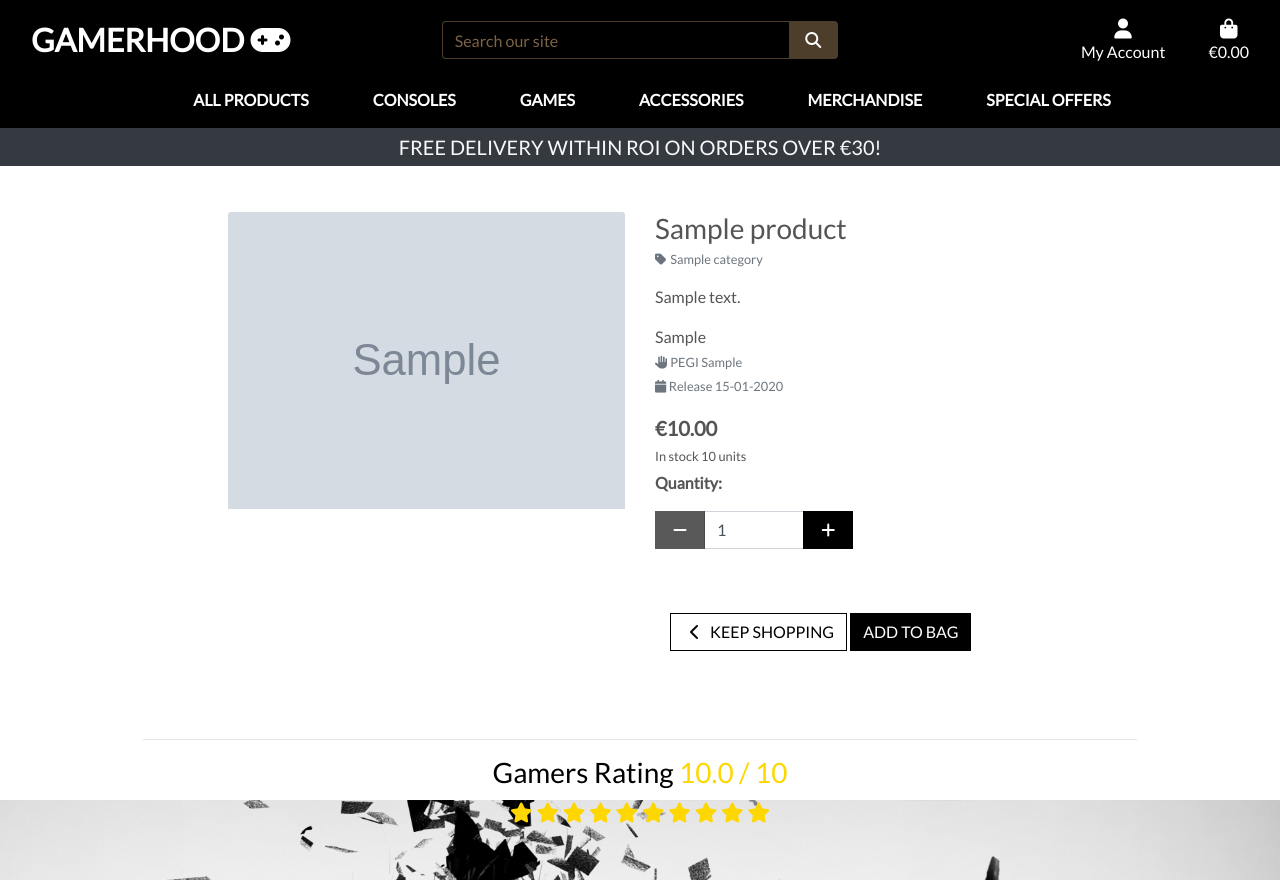
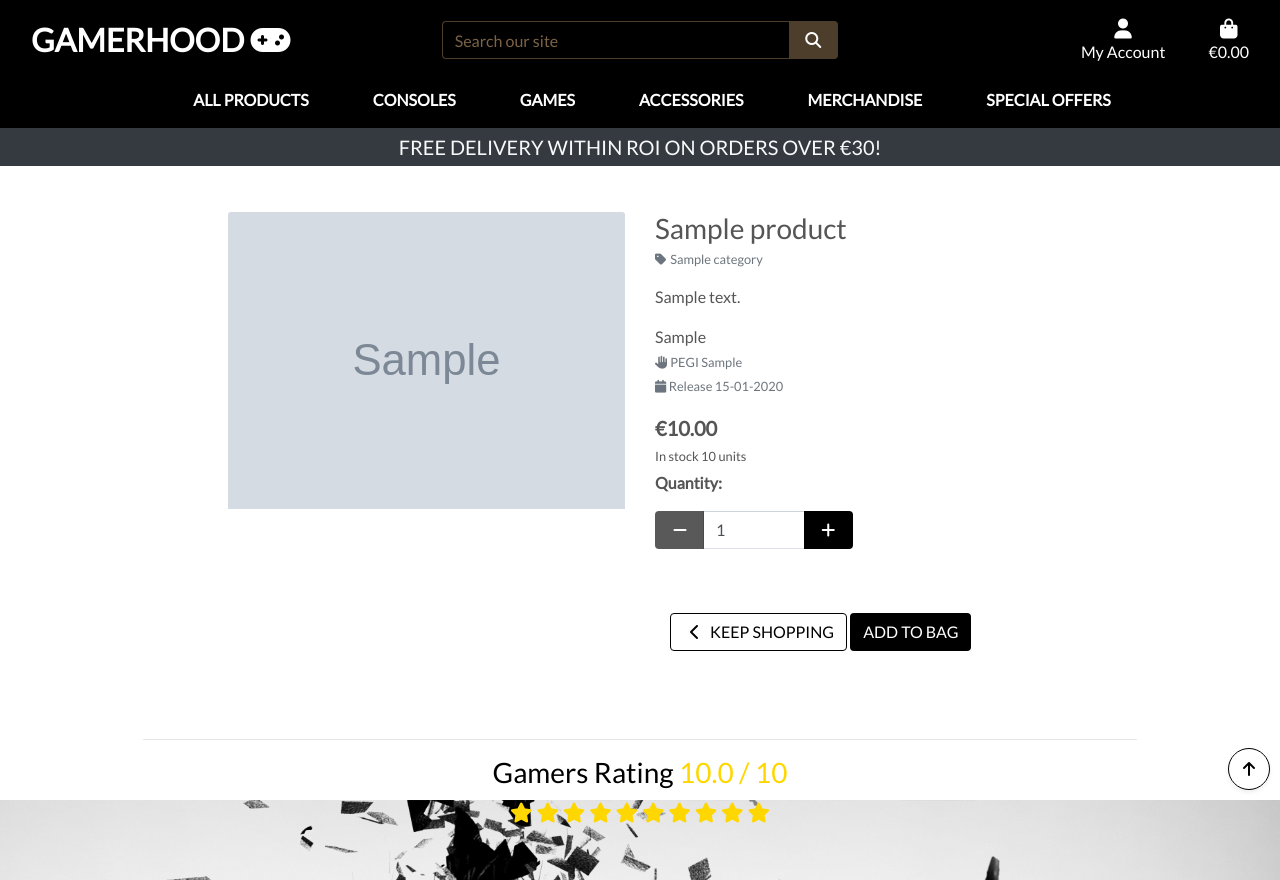
Before and after one commit to Code-Institute-Submissions/fpatrick-p5gh_JanResub, a Django app: page /products/1/ in a window 1280 px wide. Shown: the top 880 px of the page. Run offline with Django 3.2, Linux system fonts and the light colour scheme; tables that the repository leaves empty hold one stand-in row (values such as "Sample post"); grey boxes marked "Sample" are stand-in pictures; some libraries are stand-ins or nearby versions.

Commit message:
change button style to rounded on product and product details

```diff
--- a/products/templates/products/product_detail.html
+++ b/products/templates/products/product_detail.html
@@ -87,18 +87,18 @@
                                     <div class="form-group w-50">
                                         <div class="input-group input-group-{{ product.id }}">
                                             <div class="input-group-prepend">
-                                                <button class="decrement-qty btn btn-black rounded-0 decrement-qty_{{ product.id }}"
+                                                <button class="decrement-qty btn btn-black border-right-0 rounded-left decrement-qty_{{ product.id }}"
                                                     data-item_id="{{ product.id }}">
                                                     <span class="icon">
                                                         <i class="fas fa-minus"></i>
                                                     </span>
                                                 </button>
                                             </div>
-                                            <input class="form-control qty_input id_qty_{{ product.id }}" type="number"
+                                            <input class="form-control qty_input id_qty_{{ product.id }} border-bottom" type="number"
                                                 name="quantity" value="1" min="1" max="99"
                                                 data-item_id="{{ product.id }}">
                                             <div class="input-group-append">
-                                                <button class="increment-qty btn btn-black rounded-0 increment-qty_{{ product.id }}"
+                                                <button class="increment-qty btn btn-black rounded-right border-left-0 increment-qty_{{ product.id }}"
                                                     data-item_id="{{ product.id }}">
                                                     <span class="icon">
                                                         <i class="fas fa-plus"></i>
@@ -108,20 +108,20 @@
                                         </div>
                                     </div>
                                     <div class="col{% if s %}-12 mt-2{% endif %}">
-                                        <a href="{% url 'products' %}" class="btn btn-outline-black rounded-0 mt-5">
+                                        <a href="{% url 'products' %}" class="btn btn-outline-black rounded mt-5">
                                             <span class="icon">
                                                 <i class="fas fa-chevron-left"></i>
                                             </span>
                                             <span class="text-uppercase">Keep Shopping</span>
                                         </a>
-                                        <input type="submit" class="btn btn-black rounded-0 text-uppercase mt-5" value="Add to Bag">
+                                        <input type="submit" class="btn btn-black rounded text-uppercase mt-5" value="Add to Bag">
                                     </div>
                                     <input type="hidden" name="redirect_url" value="{{ request.path }}">
                                 {% else %}
                                     <div class="col-12 m-4">
                                         <h5 class="red">Out of Stock</h5>
                                     </div>
-                                    <a href="{% url 'products' %}" class="btn btn-outline-black rounded-0">
+                                    <a href="{% url 'products' %}" class="btn btn-outline-black rounded">
                                         <span class="icon">
                                             <i class="fas fa-chevron-left"></i>
                                         </span>
@@ -248,11 +248,20 @@
             {% endfor %}
         </div>
     </div>
-
+    <div class="btt-button shadow-sm rounded-circle border border-black">
+        <a class="btt-link d-flex h-100">
+            <i class="fas fa-arrow-up text-black mx-auto my-auto"></i>
+        </a>
+    </div>
 
 {% endblock %}
 
 {% block postloadjs %}
 {{ block.super }}
+<script type="text/javascript">
+    $('.btt-link').click(function(e) {
+        window.scrollTo(0,0)
+    })
+</script>
 {% include 'products/includes/quantity_input_script.html' %}
 {% endblock %}
--- a/products/templates/products/products.html
+++ b/products/templates/products/products.html
@@ -30,7 +30,7 @@
                 <h5 class="logo-font">Products</h5>
                 {% for c in current_categories %}
                     <a class="category-badge text-decoration-none" href="{% url 'products' %}?category={{ c.name }}">
-                        <span class="p-2 mt-2 badge badge-white text-black rounded-0 border border-dark">{{ c.friendly_name }}</span>
+                        <span class="p-2 mt-2 badge badge-white text-black-50 rounded-pill border border-secondary">{{ c.friendly_name }}</span>
                     </a>
                 {% endfor %}
 
@@ -41,7 +41,7 @@
                 <div class="row mt-1 mb-2">
                     <div class="col-12 col-md-6 my-auto order-md-last d-flex justify-content-center justify-content-md-end">
                         <div class="sort-select-wrapper w-50">
-                            <select id="sort-selector" class="custom-select custom-select-sm rounded-0 border border-{% if current_sorting != 'None_None' %}info{% else %}black{% endif %}">
+                            <select id="sort-selector" class="custom-select custom-select-sm rounded-pill border border-{% if current_sorting != 'None_None' %}info{% else %}secondary{% endif %}">
                                 <option value="reset" {% if current_sorting == 'None_None' %}selected{% endif %}>Sort by...</option>
                                 <option value="price_asc" {% if current_sorting == 'price_asc' %}selected{% endif %}>Price (low to high)</option>
                                 <option value="price_desc" {% if current_sorting == 'price_desc' %}selected{% endif %}>Price (high to low)</option>
@@ -137,7 +137,7 @@
             </div>
         </div>
     </div>
-    <div class="btt-button shadow-sm rounded-0 border border-black">
+    <div class="btt-button shadow-sm rounded-circle border border-black">
         <a class="btt-link d-flex h-100">
             <i class="fas fa-arrow-up text-black mx-auto my-auto"></i>
         </a>
--- a/templates/includes/mobile-top-header.html
+++ b/templates/includes/mobile-top-header.html
@@ -1,5 +1,5 @@
 <li class="list-inline-item">
-    <a class="text-white nav-link d-block d-lg-none" href="#" id="mobile-search" data-toggle="dropdown" aria-haspopup="true" aria-expanded="false">
+    <a class="text-white navf-link d-block d-lg-none" href="#" id="mobile-search" data-toggle="dropdown" aria-haspopup="true" aria-expanded="false">
         <div class="text-center">
             <div><i class="fas fa-search fa-lg"></i></div>
             <p class="my-0">Search</p>
```
